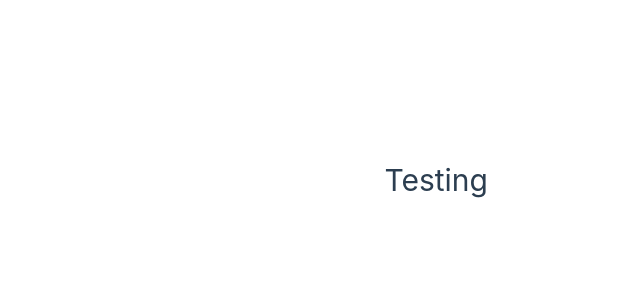
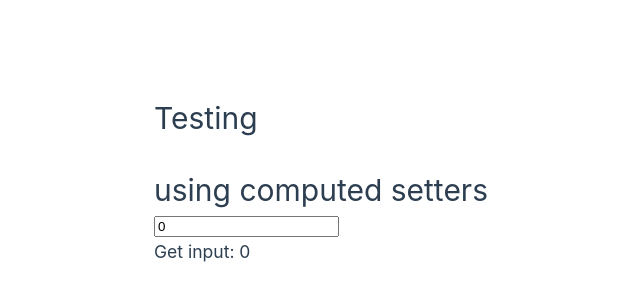
Before and after one commit to SohanFullDev/Vue-Js3-Random-Practice, a Vue app in the folder vue-random1/: page / in a window 1280 px wide. Shown: the part 220-520 px from the top of the page, without its empty margins (152-792 px from the left). Built offline with nearby package versions, Linux system fonts and the light colour scheme.

Commit message:
1.1_computed setters(a)

```diff
--- a/vue-random1/src/App.vue
+++ b/vue-random1/src/App.vue
@@ -1,13 +1,18 @@
 <template lang="">
   <div>
       <TestComp />
+      <br>
+      <Exercise202 />
   </div>
 </template>
 <script>
 import TestComp from './components/TestComp.vue'
+import Exercise202 from './components/Exercise2-02.vue'
   export default{
     components: {
       TestComp,
+      Exercise202,
+
     }
 
   }
--- /dev/null
+++ b/vue-random1/src/components/Exercise2-02.vue
@@ -0,0 +1,35 @@
+<template lang="">
+    <div class="container">
+        <h1>using computed setters</h1>
+        <input type="number" v-model="incrementOne">
+        <h3>Get input: {{ incrementOne}}</h3>
+
+    </div>
+</template>
+<script>
+    export default{
+        data(){
+            return {
+                count: -1,
+            }
+
+        },
+        computed: {
+            incrementOne: {
+                //getter
+                get(){
+                    return this.count + 1
+                },
+                //setter
+                set(val){
+                    this.count = val -1
+
+                },
+
+            },
+
+        },
+
+    }
+
+</script>
```
